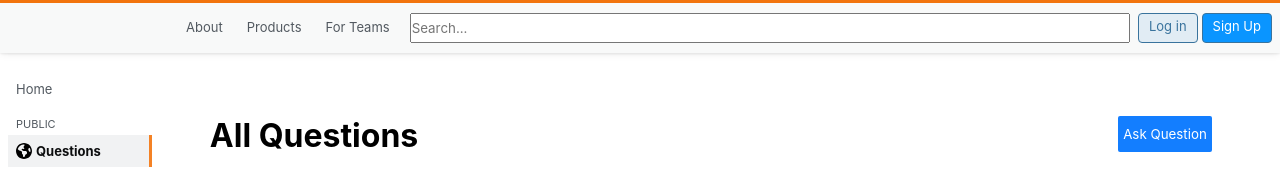
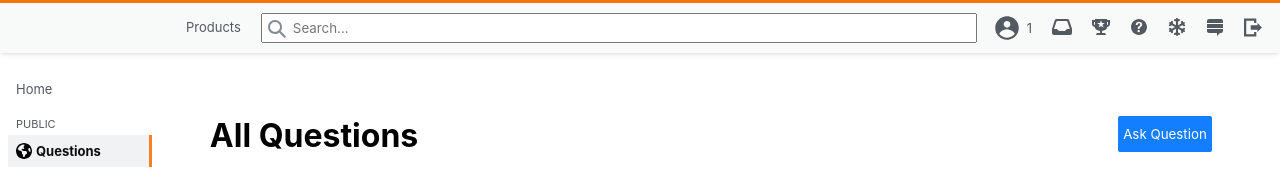
Before and after one commit to codestates-seb/seb41_pre_041, a React (Create React App) app in the folder client/: page / in a window 1280 px wide. Shown: the top 169 px of the page. Built offline with nearby package versions, Linux system fonts and the light colour scheme; grey boxes are pictures that could not be loaded; a small style sheet from the web is missing; what react-social-login would draw is missing.

Commit message:
design: header 로그인시 나오는 ui 구현완료

```diff
--- a/client/src/components/Header.js
+++ b/client/src/components/Header.js
@@ -52,6 +52,7 @@ const HeaderContainer = styled.div`
         }
     }
 
+    /* search */
     #search {
         display: flex;
         align-items: center;
@@ -59,35 +60,72 @@ const HeaderContainer = styled.div`
         padding: 0 8px;
     }
     .input-wrap {
+        position: relative;
         flex: 1;
+        .icon {
+            position: absolute;
+            top: 50%;
+            left: 1%;
+            margin-top: -8px;
+            fill: #838c95;
+        }
     }
     input {
         width: 100%;
         height: 30px;
         line-height: 30px;
+        padding-left: 30px;
     }
 
+    /* login */
     .nav-login {
         display: flex;
         align-items: center;
-        li {
+        .members {
+            display: flex;
+            align-items: center;
+            height: 50px;
+            padding: 0px 10px;
+        }
+        .members-icon {
+            fill: #525960;
+        }
+        .members:hover {
+            background: #e3e6e8;
+            .members-icon {
+                fill: #232629;
+            }
+            span {
+                color: #232629;
+            }
+        }
+        .my {
+            display: flex;
+            span {
+                line-height: 50px;
+                padding-left: 8px;
+                color: #525960;
+            }
+        }
+
+        .non-members {
             height: 30px;
             padding: 1px 10px;
             border: 1px solid #39739d;
             border-radius: 4px;
             background: #e1ecf4;
         }
-        li:last-child {
+        .non-members:last-child {
             margin-left: 4px;
             background: #0a95ff;
             a {
                 color: #ffffff;
             }
         }
-        li:hover {
+        .non-members:hover {
             background: #b3d3ea;
         }
-        li:last-child:hover {
+        .non-members:last-child:hover {
             background: #0074cc;
         }
         a {
@@ -95,12 +133,16 @@ const HeaderContainer = styled.div`
             color: #39739d;
         }
     }
+
+    .wd38 {
+        width: 38px;
+    }
 `
 
 function Header() {
 // 지금 당장 로그인 상태를 설정하고 구현할 단계가 아니므로 이렇게 임시로 로그인 변수를 만들어서 테스트해 보세요!
 // 나중에 이 로그인 변수 자리에 로그인 상태를 나타내는 상태 변수가 들어오게 될 거예요
-    let login = false;
+    let login = true;
     return (
         <HeaderWrap>
             <HeaderContainer>
@@ -112,24 +154,85 @@ function Header() {
                 </h1>
 
                 {/* navigation */}
-                <ul className="nav-items">
+                {login ?
+                (<ul className="nav-items">
+                    <li><Link to="/">Products</Link></li>
+                </ul>) :
+                (<ul className="nav-items">
                     <li><Link to="/notfound">About</Link></li>
                     <li><Link to="/">Products</Link></li>
                     <li><Link to="/notfound">For Teams</Link></li>
-                </ul>
+                </ul>)}
 
                 {/* search */}
                 <form id="search" role="search">
                     <div className="input-wrap">
                         <input type="text" placeholder="Search..."></input>
+                        <svg className="icon" width="18" height="18" viewBox="0 0 18 18">
+                            <path d="m18 16.5-5.14-5.18h-.35a7 7 0 1 0-1.19 1.19v.35L16.5 18l1.5-1.5ZM12 7A5 5 0 1 1 2 7a5 5 0 0 1 10 0Z"></path>
+                        </svg>
                     </div>
                 </form>
 
                 {/* login */}
-                {login ? (<Link to="/logout"><button>Log out</button></Link>) :
+                {login ?
                 (<ul className="nav-login">
-                    <li><Link to="/login">Log in</Link></li>
-                    <li><Link to="/signup">Sign Up</Link></li>
+                    <li className="members">
+                        <Link className="my" to="/">
+                            <svg className="members-icon" width="24" heigth="24" viewBox="0 0 1000 1000">
+                                <path d="M500,10C227,10,10,227,10,500s217,490,490,490s490-217,490-490S773,10,500,10z M500,206c77,0,140,63,140,140c0,77-63,140-140,140c-77,0-140-63-140-140C360,269,423,206,500,206z M801,773c-77,77-182,133-301,133s-224-49-301-133c-21-21-21-56,0-77c77-84,182-140,301-140s224,56,301,140C822,717,822,752,801,773z"/>
+                            </svg>
+                            <div>
+                                <span>1</span>
+                            </div>
+                        </Link>
+                    </li>
+                    <li className="members">
+                        <Link to="/">
+                            <svg className="members-icon" width="20" height="18" viewBox="0 0 20 18">
+                                <path d="M4.63 1h10.56a2 2 0 0 1 1.94 1.35L20 10.79V15a2 2 0 0 1-2 2H2a2 2 0 0 1-2-2v-4.21l2.78-8.44c.25-.8 1-1.36 1.85-1.35Zm8.28 12 2-2h2.95l-2.44-7.32a1 1 0 0 0-.95-.68H5.35a1 1 0 0 0-.95.68L1.96 11h2.95l2 2h6Z"></path>
+                            </svg>
+                        </Link>
+                    </li>
+                    <li className="members">
+                        <Link to="/">
+                            <svg className="members-icon" width="18" height="18" viewBox="0 0 18 18">
+                                <path d="M15 2V1H3v1H0v4c0 1.6 1.4 3 3 3v1c.4 1.5 3 2.6 5 3v2H5s-1 1.5-1 2h10c0-.4-1-2-1-2h-3v-2c2-.4 4.6-1.5 5-3V9c1.6-.2 3-1.4 3-3V2h-3ZM3 7c-.5 0-1-.5-1-1V4h1v3Zm8.4 2.5L9 8 6.6 9.4l1-2.7L5 5h3l1-2.7L10 5h2.8l-2.3 1.8 1 2.7h-.1ZM16 6c0 .5-.5 1-1 1V4h1v2Z"></path>
+                            </svg>
+                        </Link>
+                    </li>
+                    <li className="members">
+                        <Link to="/">
+                            <svg className="members-icon" width="18" height="18" viewBox="0 0 18 18">
+                                <path d="M9 1C4.64 1 1 4.64 1 9c0 4.36 3.64 8 8 8 4.36 0 8-3.64 8-8 0-4.36-3.64-8-8-8Zm.81 12.13c-.02.71-.55 1.15-1.24 1.13-.66-.02-1.17-.49-1.15-1.2.02-.72.56-1.18 1.22-1.16.7.03 1.2.51 1.17 1.23ZM11.77 8c-.59.66-1.78 1.09-2.05 1.97a4 4 0 0 0-.09.75c0 .05-.03.16-.18.16H7.88c-.16 0-.18-.1-.18-.15.06-1.35.66-2.2 1.83-2.88.39-.29.7-.75.7-1.24.01-1.24-1.64-1.82-2.35-.72-.21.33-.18.73-.18 1.1H5.75c0-1.97 1.03-3.26 3.03-3.26 1.75 0 3.47.87 3.47 2.83 0 .57-.2 1.05-.48 1.44Z"></path>
+                            </svg>
+                        </Link>
+                    </li>
+                    <li className="members">
+                        <Link to="/">
+                        <svg className="members-icon" width="18" height="18" viewbox="0 0 18 18">
+                            <path d="m8.9844-0.013672a1 1 0 0 0 -0.98438 1.0137v0.38281l-0.55273-0.27734a1 1 0 0 0 -0.48242 -0.11133 1 1 0 0 0 -0.41211 1.9004l1.4473 0.72266v3.6523l-3.1621-1.8262 0.097656-1.6152a1 1 0 0 0 -0.95117 -1.0742 1 1 0 0 0 -1.0449 0.95508l-0.037109 0.61719-0.33008-0.19141a1 1 0 0 0 -0.57422 -0.14062 1 1 0 0 0 -0.42578 1.8711l0.33203 0.19141-0.51758 0.3418a1 1 0 1 0 1.1016 1.668l1.3516-0.89258 3.1621 1.8262-3.1621 1.8262-1.3516-0.89258a1 1 0 0 0 -0.56445 -0.17383 1 1 0 0 0 -0.53711 1.8418l0.51758 0.3418-0.33203 0.19141a1 1 0 1 0 1 1.7305l0.33008-0.19141 0.037109 0.61719a1 1 0 1 0 1.9961 -0.11914l-0.097656-1.6152 3.1621-1.8262v3.6523l-1.4473 0.72266a1 1 0 0 0 0.89453 1.7891l0.55273-0.27734v0.38281a1 1 0 1 0 2 0v-0.38281l0.55273 0.27734a1 1 0 1 0 0.89453 -1.7891l-1.4473-0.72266v-3.6523l3.1621 1.8262-0.097656 1.6152a1 1 0 1 0 1.9961 0.11914l0.037109-0.61719 0.33008 0.19141a1 1 0 1 0 1 -1.7305l-0.33203-0.19141 0.51758-0.3418a1 1 0 0 0 -0.56641 -1.8418 1 1 0 0 0 -0.53516 0.17383l-1.3516 0.89258-3.1621-1.8262 3.1621-1.8262 1.3516 0.89258a1 1 0 1 0 1.1016 -1.668l-0.51758-0.3418 0.33203-0.19141a1 1 0 0 0 -0.45508 -1.8711 1 1 0 0 0 -0.54492 0.14062l-0.33008 0.19141-0.037109-0.61719a1 1 0 0 0 -0.97461 -0.95508 1 1 0 0 0 -1.0215 1.0742l0.097656 1.6152-3.1621 1.8262v-3.6523l1.4473-0.72266a1 1 0 1 0 -0.89453 -1.7891l-0.55273 0.27734v-0.38281a1 1 0 0 0 -1.0156 -1.0137z"></path>
+                        </svg>
+                        </Link>
+                    </li>
+                    <li className="members">
+                        <Link to="/">
+                            <svg className="members-icon" width="18" height="18" viewBox="0 0 18 18">
+                                <path d="M15 1H3a2 2 0 0 0-2 2v2h16V3a2 2 0 0 0-2-2ZM1 13c0 1.1.9 2 2 2h8v3l3-3h1a2 2 0 0 0 2-2v-2H1v2Zm16-7H1v4h16V6Z"></path>
+                            </svg>
+                        </Link>
+                    </li>
+                    <li className="members wd38">
+                        <Link to="/logout">
+                        <svg className="members-icon" width="28" height="28" viewBox="0 0 50 30">
+                            <path d="m 18,24 0,4 -14,0 0,-24 14,0 0,4 4,0 0,-8 -22,0 0,32 22,0 0,-8 z m -6,-4.003 0,-8 12,0 0,-4 8,8 -8,8 0,-4 z"></path>
+                        </svg>
+                        </Link>
+                    </li>
+                </ul>) :
+                (<ul className="nav-login">
+                    <li className="non-members"><Link to="/login">Log in</Link></li>
+                    <li className="non-members"><Link to="/signup">Sign Up</Link></li>
                 </ul>)}
             </HeaderContainer>
         </HeaderWrap>
```
